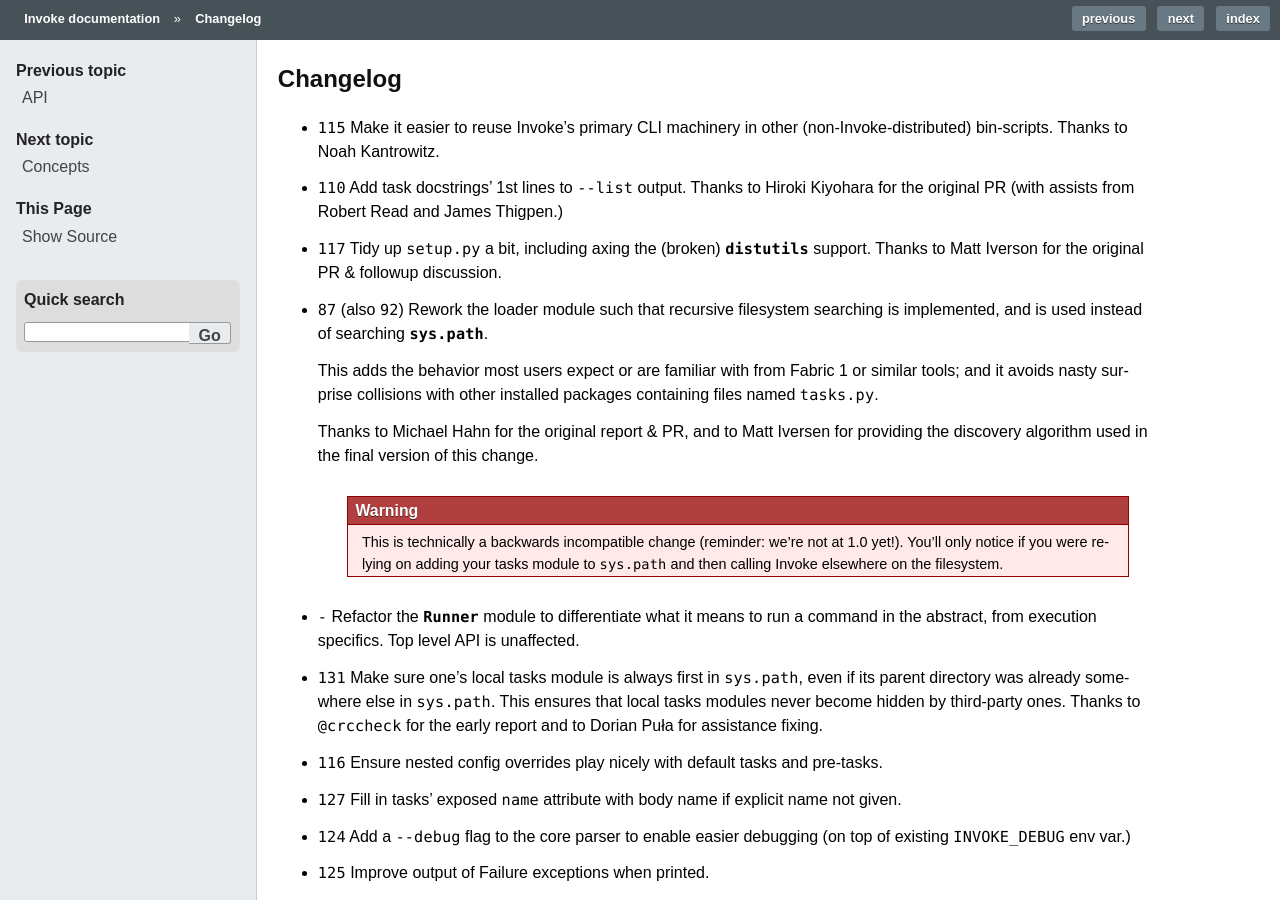
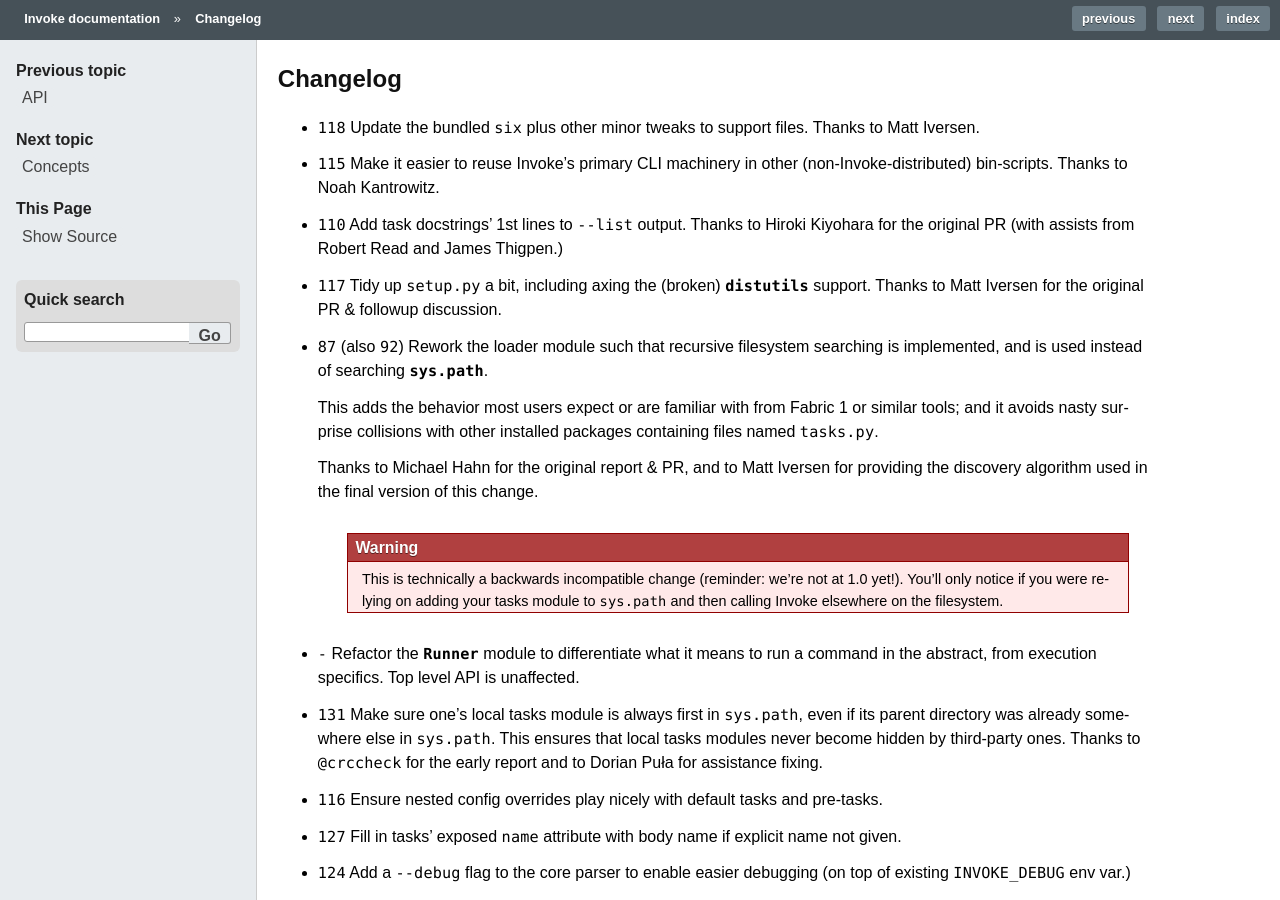
Before and after one commit to pyinvoke/invoke, a Sphinx documentation site: the page built from docs/changelog.rst, in a window 1280 px wide and 900 px high. Built offline with Sphinx 7.4.7, drawn with Linux system fonts in a browser that asks for light colours; cross-references to code outside the pages are shown as plain code.

Commit message:
Changelog update

```diff
--- a/docs/changelog.rst
+++ b/docs/changelog.rst
@@ -2,13 +2,15 @@
 Changelog
 =========
 
+* :support:`118` Update the bundled ``six`` plus other minor tweaks to support
+  files. Thanks to Matt Iversen.
 * :feature:`115` Make it easier to reuse Invoke's primary CLI machinery in
   other (non-Invoke-distributed) bin-scripts. Thanks to Noah Kantrowitz.
 * :feature:`110` Add task docstrings' 1st lines to ``--list`` output. Thanks to
   Hiroki Kiyohara for the original PR (with assists from Robert Read and James
   Thigpen.)
 * :support:`117` Tidy up ``setup.py`` a bit, including axing the (broken)
-  `distutils` support. Thanks to Matt Iverson for the original PR & followup
+  `distutils` support. Thanks to Matt Iversen for the original PR & followup
   discussion.
 * :feature:`87` (also :issue:`92`) Rework the loader module such that recursive
   filesystem searching is implemented, and is used instead of searching
```
